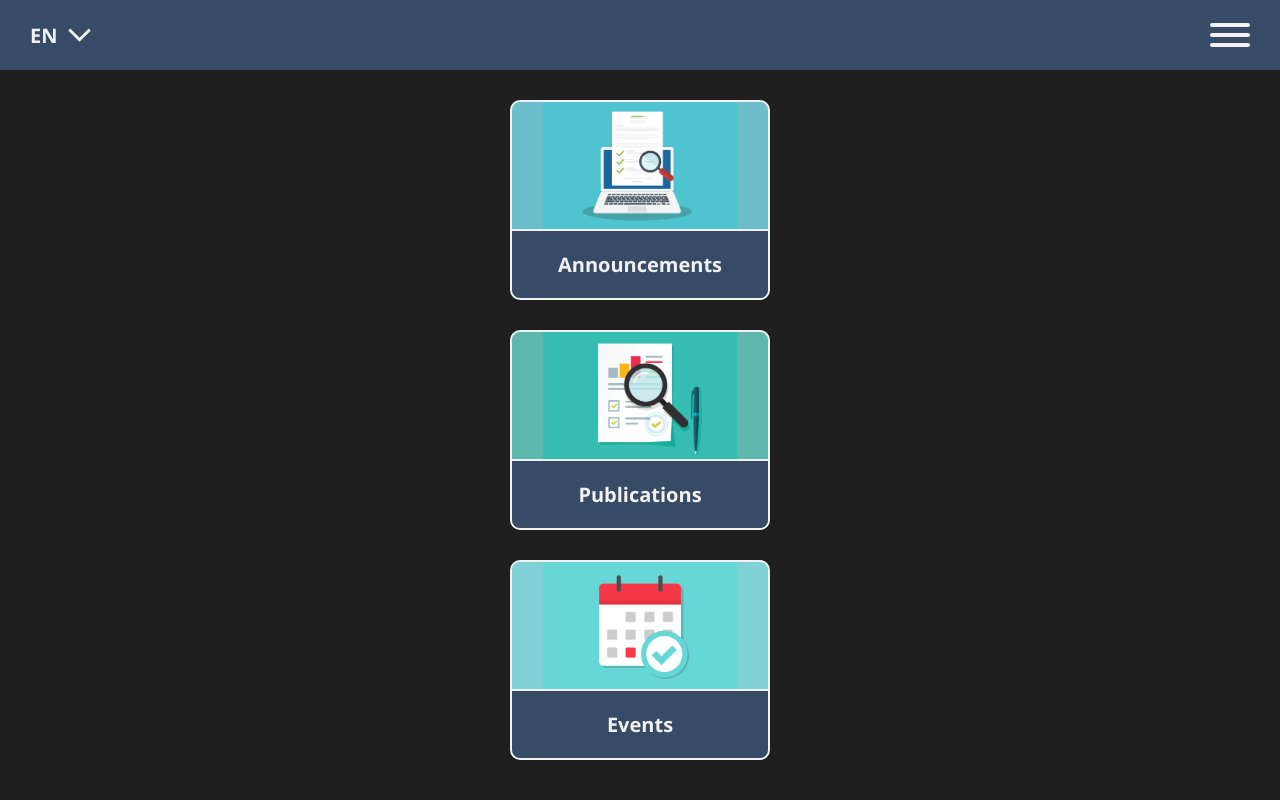
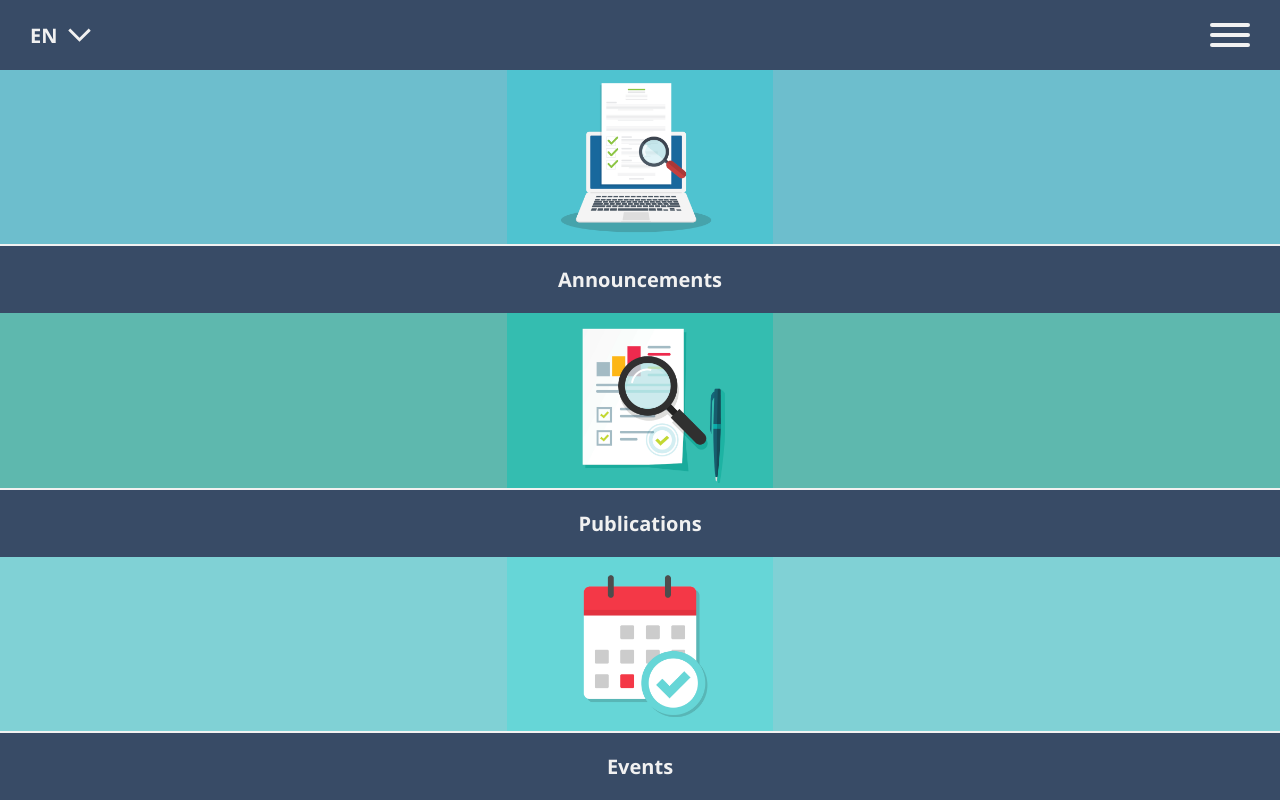
Before and after one commit to HakimMalkawi/MTG-News-Web, a React (Create React App) app: page / in a window 1280 px wide. Built offline with nearby package versions, Linux system fonts and the light colour scheme.

Commit message:
Updated Home Screen Styling

```diff
--- a/src/styles/home.css
+++ b/src/styles/home.css
@@ -1,30 +1,22 @@
-.home-container {
-    padding: 5rem 0 2rem 0;
-    display: grid;
-    justify-items: center;
-    min-height: 100vh; }
+.home-container { display: grid; }
 
 .categories-container {
     display: grid;
-    grid-gap: 1.5rem;
-    align-items: center; }
+    grid-template: repeat(3, 1fr) / auto;
+    height: calc(100vh - 3.5rem);
+    margin-top: 3.5rem; }
 
 .categories-container > div {
     cursor: pointer;
     display: grid;
-    height: 10rem;
-    width: 13rem;
-    -webkit-border-radius: 10px;
-    border-radius: 10px;
-    border: 2px solid var(--light);
     overflow: hidden; }
 
 .categories-container > div > img {
+    justify-self: center;
     object-fit: contain;
+    height: 100%;
     border: none;
-    height: 100%;
-    width: auto !important;
-    justify-self: center; }
+    background: none !important; }
 
 .categories-container > div > h1 {
     font-size: 1rem !important;
```
